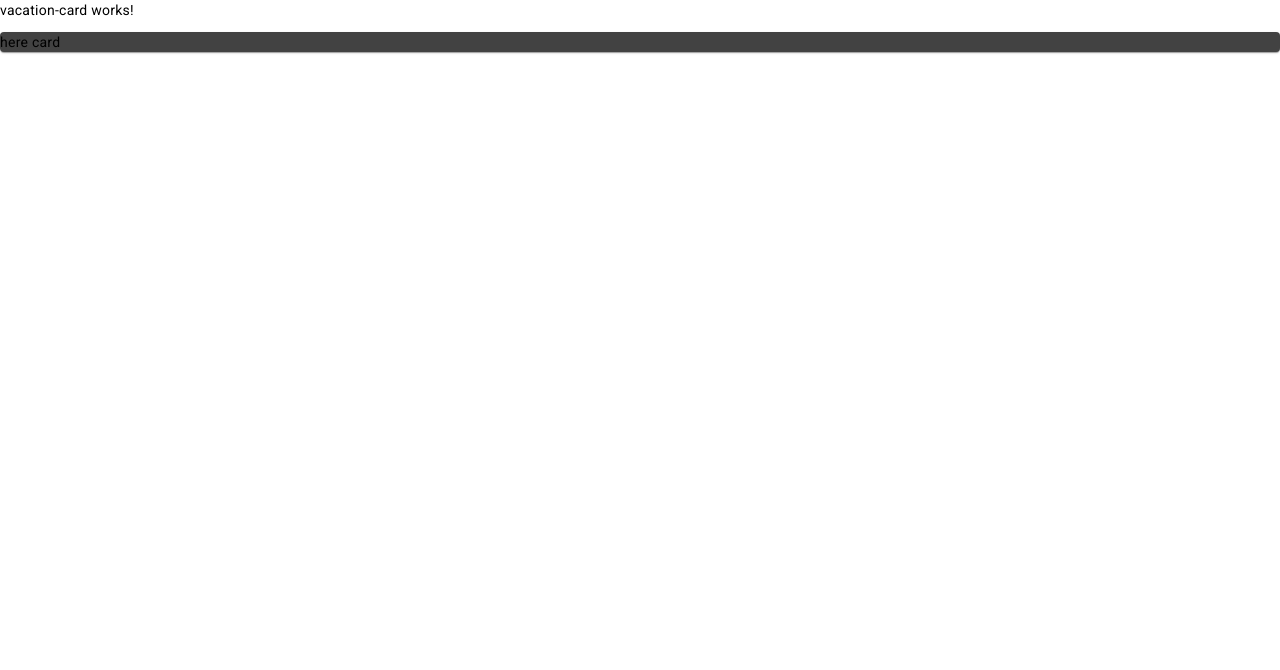
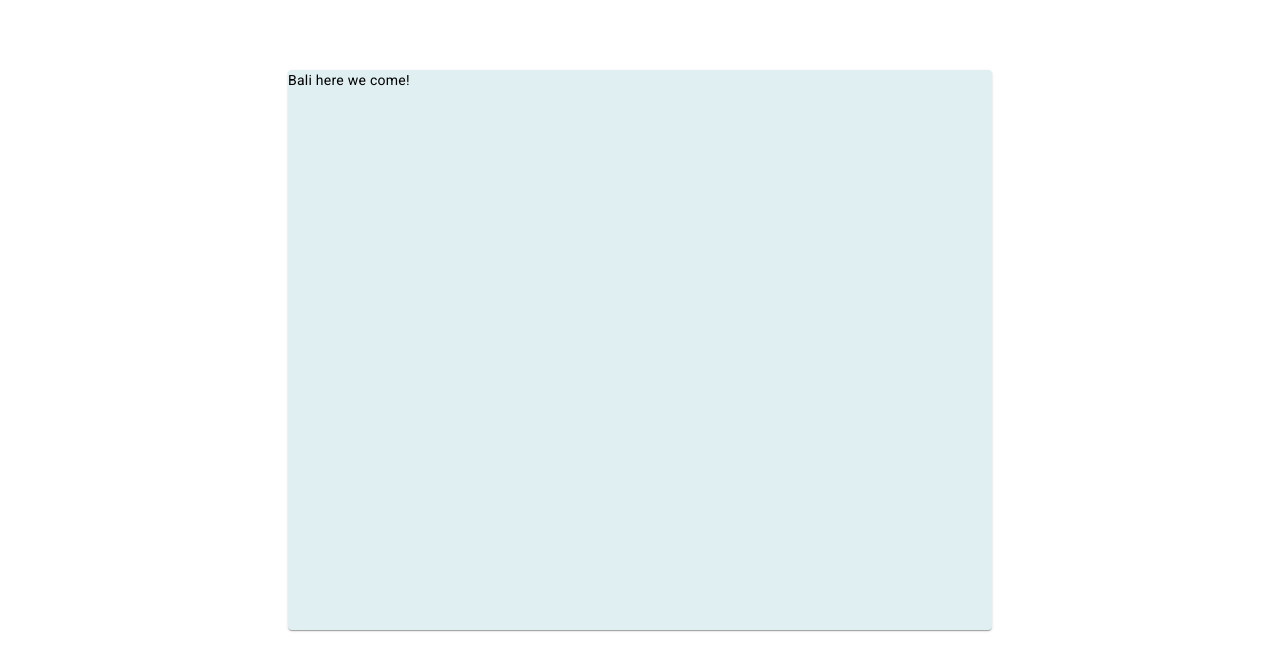
Before and after one commit to NantusGroenewald/Pebra-Ziel-Frontend, an Angular app: page / in a window 1280 px wide. Shown: the top 670 px of the page. Built offline with nearby package versions, Linux system fonts and the light colour scheme.

Commit message:
added leadership board

```diff
--- a/src/app/app.module.ts
+++ b/src/app/app.module.ts
@@ -6,11 +6,13 @@ import { AppComponent } from './app.component';
 import { VacationCardComponent } from './vacation-card/vacation-card.component';
 import { BrowserAnimationsModule } from '@angular/platform-browser/animations';
 import {MatCardModule} from '@angular/material/card';
+import { LeadershipBoardComponent } from './leadership-board/leadership-board.component';
 
 @NgModule({
   declarations: [
     AppComponent,
-    VacationCardComponent
+    VacationCardComponent,
+    LeadershipBoardComponent
   ],
   imports: [
     BrowserModule,
--- /dev/null
+++ b/src/app/leadership-board/leadership-board.component.html
@@ -0,0 +1 @@
+<p>leadership-board works!</p>
--- a/src/app/vacation-card/vacation-card.component.html
+++ b/src/app/vacation-card/vacation-card.component.html
@@ -1,2 +1,3 @@
-<p>vacation-card works!</p>
-<mat-card>here card</mat-card>
+<div class="mat-parent">
+    <mat-card >Bali here we come!</mat-card>
+</div>
--- a/src/app/vacation-card/vacation-card.component.scss
+++ b/src/app/vacation-card/vacation-card.component.scss
@@ -0,0 +1,12 @@
+mat-card {
+width: 55%;
+height: 40em;
+background-color: #dfeff2;
+}
+
+.mat-parent{
+    margin-top: 5em;
+    align-items: center;
+    display: flex;
+    justify-content: center;
+}
```
Also changed, not shown: src/app/leadership-board/leadership-board.component.ts (added, +10 -0 lines), src/app/leadership-board/leadership-board.component.scss (added), 1 other file (tests, documents, lock files or other folders).
